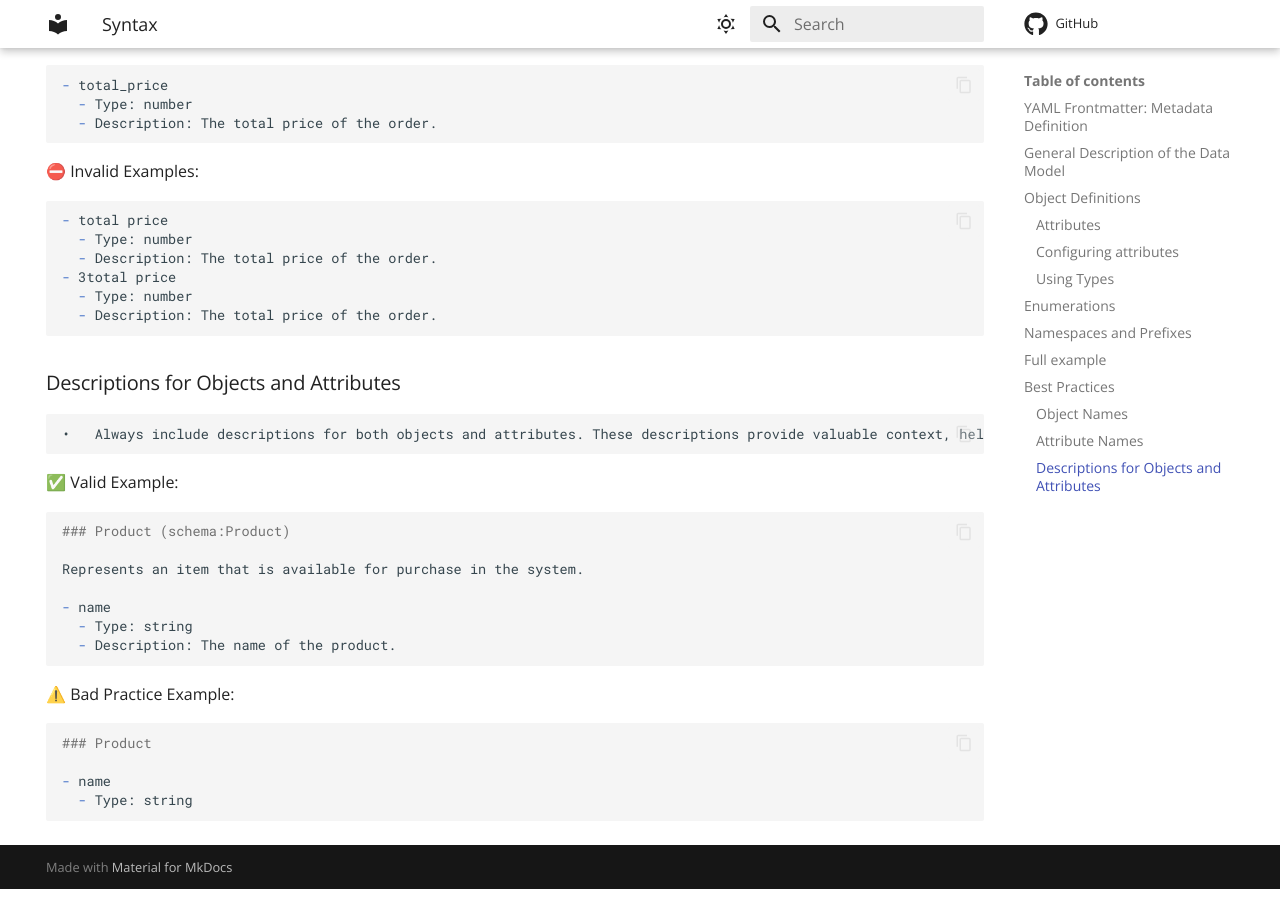
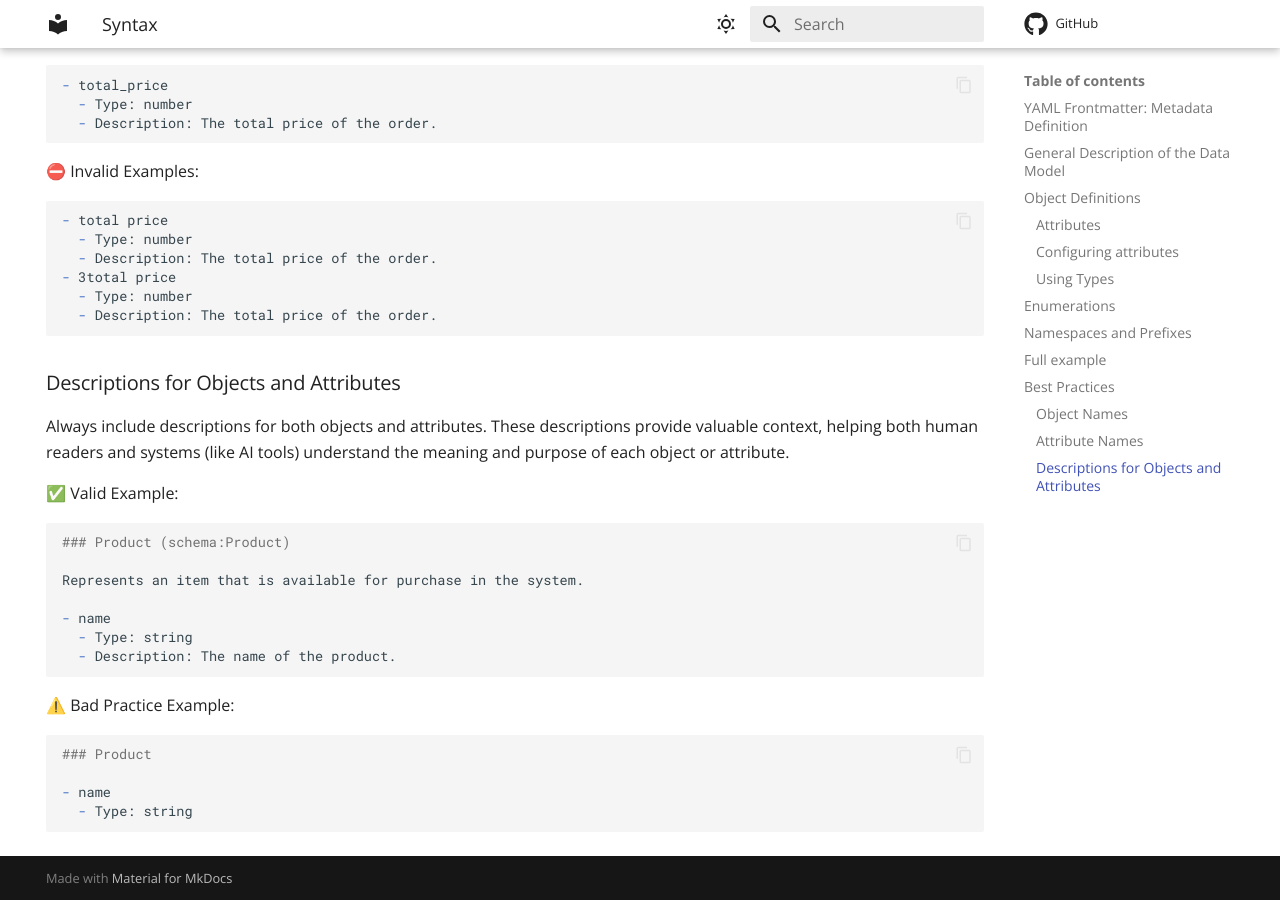
Before and after one commit to FAIRChemistry/md-models, an MkDocs documentation site: the page built from docs/syntax.md, in a window 1280 px wide and 900 px high, scrolled down 6604 px. Built offline with MkDocs 1.6.1 and Material for MkDocs 9.7.7, drawn with Linux system fonts in a browser that asks for light colours; comment, search, counter and statistics services are not loaded.

Commit message:
Remove bullet point

```diff
--- a/docs/syntax.md
+++ b/docs/syntax.md
@@ -367,7 +367,7 @@ Object names should be capitalized and written in PascalCase. This means the fir
 
 ### Descriptions for Objects and Attributes
 
-    •	Always include descriptions for both objects and attributes. These descriptions provide valuable context, helping both human readers and systems (like AI tools) understand the meaning and purpose of each object or attribute.
+Always include descriptions for both objects and attributes. These descriptions provide valuable context, helping both human readers and systems (like AI tools) understand the meaning and purpose of each object or attribute.
 
 ✅ Valid Example:
 
```
